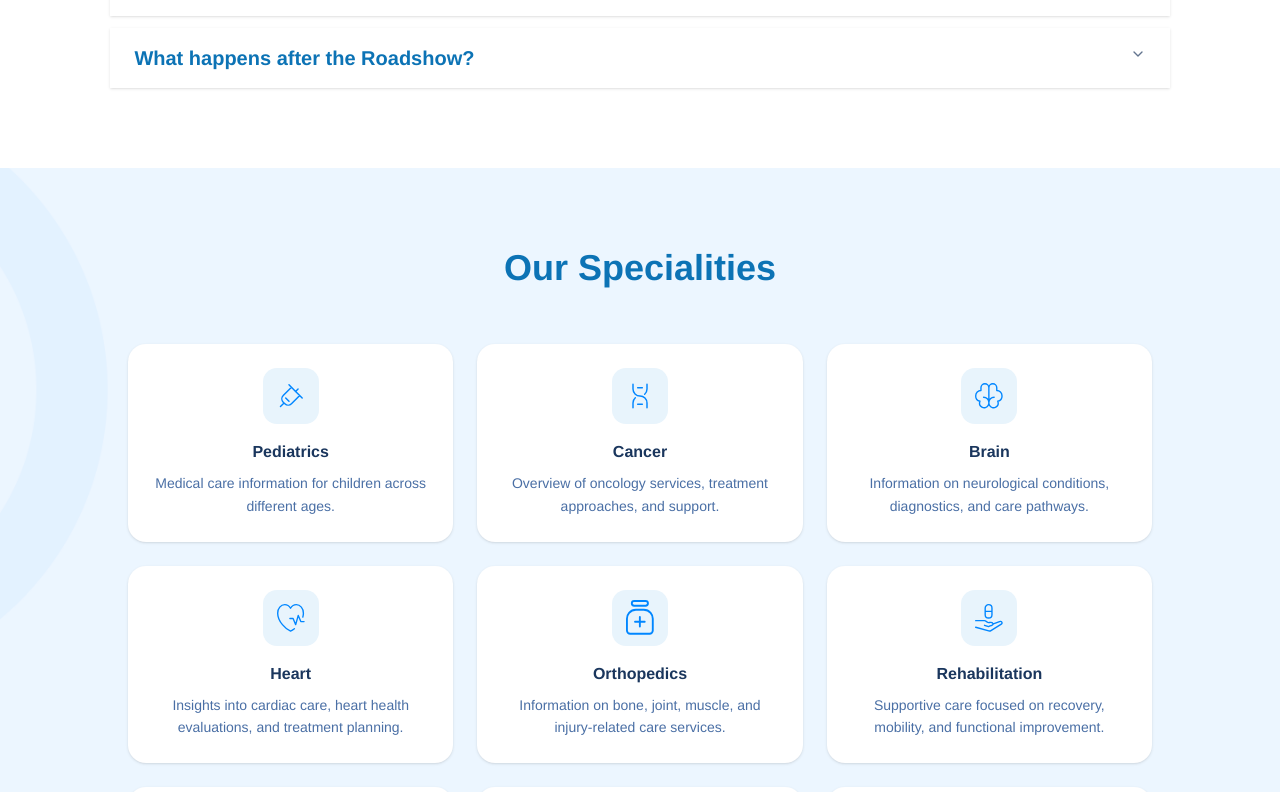
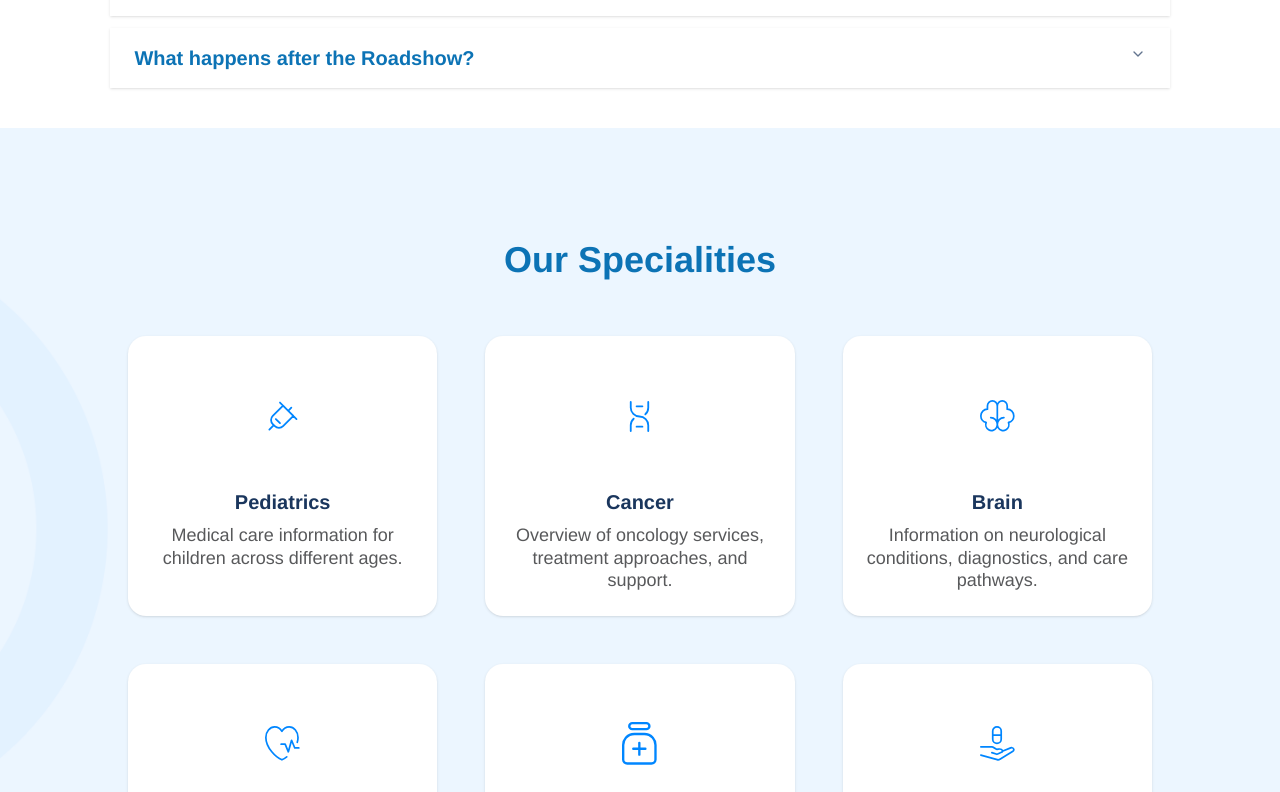
Before and after one commit to umarprogrammer19/Bankok-Dusit-Medical-Services-LP, a Next.js app: page / in a window 1280 px wide. Shown: the part 2728-3520 px from the top of the page. Built offline with nearby package versions, Linux system fonts and the light colour scheme.

Commit message:
Specilities

```diff
--- a/src/components/faq-section.tsx
+++ b/src/components/faq-section.tsx
@@ -5,7 +5,7 @@ import Wrapper from "./wrapper"
 export function FAQSection() {
     return (
         <Wrapper>
-            <section className="py-16 md:py-20 w-[90%] mx-auto">
+            <section className="py-16 md:pt-20 md:pb-10 w-[90%] mx-auto">
                 <div className="container mx-auto px-4 sm:px-6 lg:px-8">
                     <h2 className="text-3xl md:text-4xl font-bold text-[#0C73B5] text-center mb-8 md:mb-16">
                         Frequently Asked Questions
--- a/src/components/specialities-section.tsx
+++ b/src/components/specialities-section.tsx
@@ -5,27 +5,28 @@ import Wrapper from "./wrapper";
 export function SpecialitiesSection() {
     return (
         <Wrapper className="bg-[url('/specialities-background.png')] bg-cover bg-center bg-no-repeat">
-            <section className="relative py-16 md:py-20 overflow-hidden md:w-[90%] w-full mx-auto">
+            <section className="relative py-16 md:py-28 overflow-hidden md:w-[90%] w-full mx-auto">
                 <div className="relative z-10 container mx-auto px-4 sm:px-6 lg:px-8">
                     <h2 className="text-3xl md:text-4xl font-bold text-[#0C73B5] text-center mb-10 md:mb-14">Our Specialities</h2>
 
-                    <div className="grid grid-cols-1 sm:grid-cols-2 lg:grid-cols-3 gap-5 md:gap-6 max-w-5xl mx-auto">
+                    <div className="grid grid-cols-1 sm:grid-cols-2 lg:grid-cols-3 gap-5 md:gap-12 max-w-5xl mx-auto">
                         {specialities.map((specialty, index) => (
                             <div
                                 key={index}
                                 className="bg-white rounded-2xl p-5 md:p-6 text-center shadow-sm hover:shadow-md transition-shadow"
                             >
-                                <div className="w-14 h-14 mx-auto mb-4 bg-[#e8f4fc] rounded-xl flex items-center justify-center">
+                                {/* bg-[#e8f4fc] */}
+                                <div className="w-12 h-28 mx-auto mb-4 rounded-xl flex items-center justify-center">
                                     <Image
                                         src={specialty.icon || "/placeholder.svg"}
                                         alt={specialty.title}
-                                        width={28}
-                                        height={28}
+                                        width={35}
+                                        height={35}
                                         className="text-[#0C73B5]"
                                     />
                                 </div>
-                                <h3 className="font-semibold text-[#1a365d] mb-2 text-base">{specialty.title}</h3>
-                                <p className="text-xs md:text-sm text-[#4a6fa5] leading-relaxed">{specialty.description}</p>
+                                <h3 className="font-semibold text-[#1a365d] mb-2 text-xl">{specialty.title}</h3>
+                                <p className="text-xs md:text-lg text-[#58595B] leading-tight">{specialty.description}</p>
                             </div>
                         ))}
                     </div>
```
